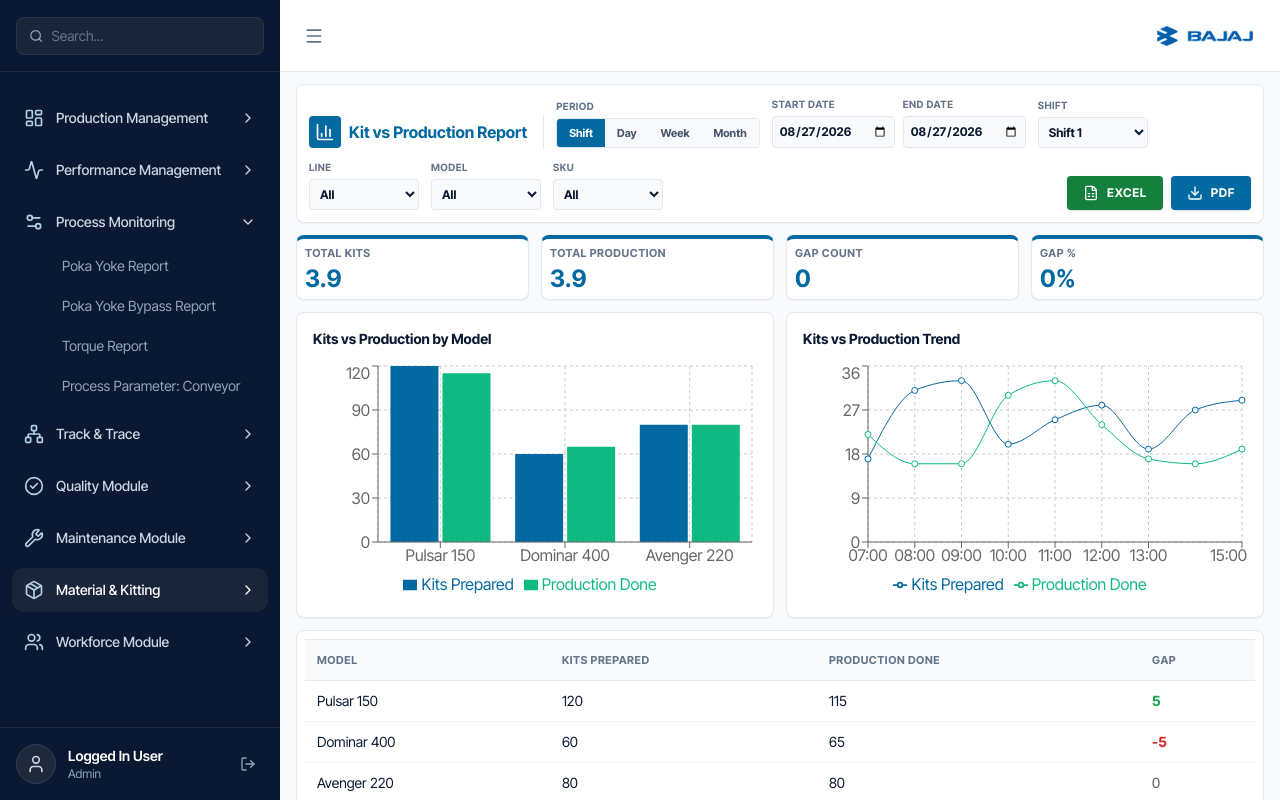
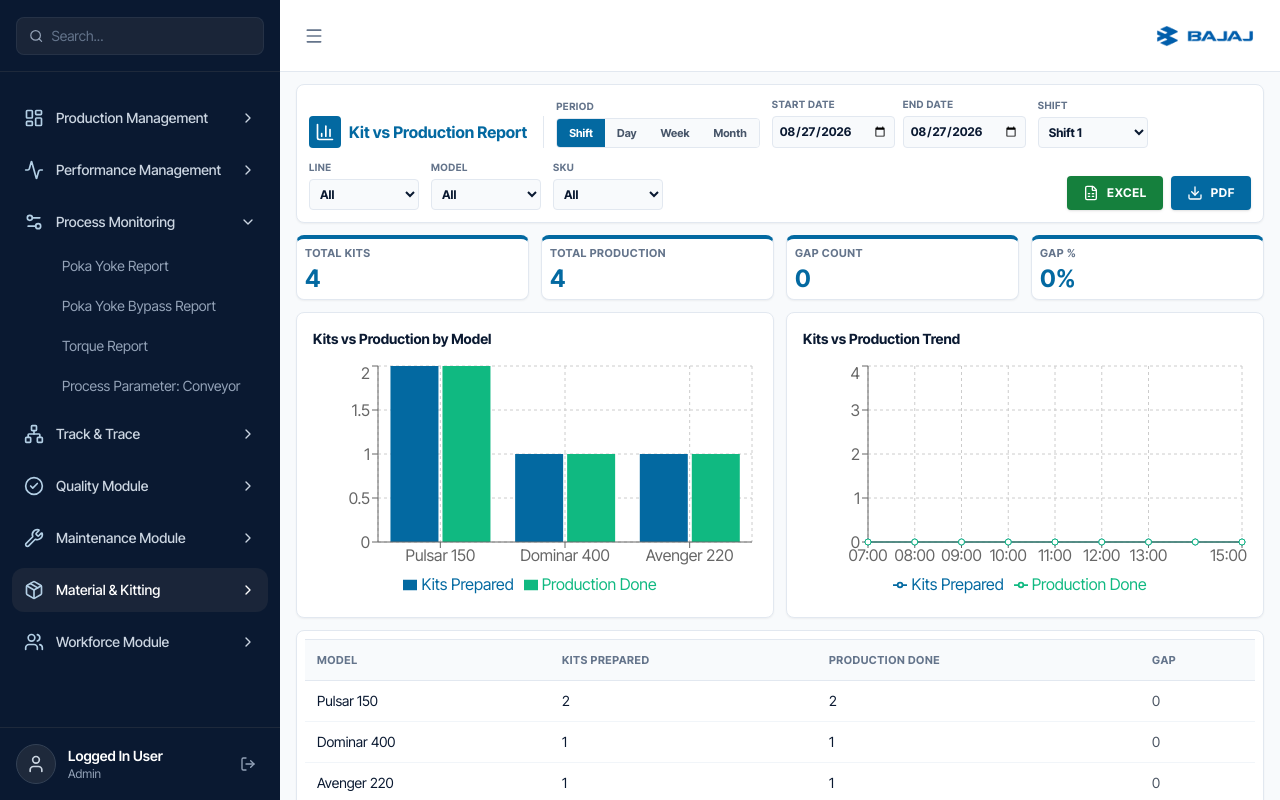
Before and after one commit to Saksham1244/BajajDashboard, a React (Vite) app in the folder client/: page /material/kit-production in a window 1280 px wide. Built offline with nearby package versions, Linux system fonts and the light colour scheme.

Commit message:
fix: dynamically scale kit vs production graphs and remove fraction errors

```diff
--- a/client/src/pages/Material/KitVsProductionReport.jsx
+++ b/client/src/pages/Material/KitVsProductionReport.jsx
@@ -22,25 +22,33 @@
     { type: 'dropdown', label: 'SKU', options: ['All', 'UG5', 'UG6'], value: sku, onChange: setSku },
   ];
 
+  const scale = period === 'Week' ? 0.25 : period === 'Day' ? 0.03 : period === 'Shift' ? 0.015 : 1;
+
   const chartData = [
-    { model: 'Pulsar 150', kits: 120, production: 115 },
-    { model: 'Dominar 400', kits: 60, production: 65 },
-    { model: 'Avenger 220', kits: 80, production: 80 },
-  ];
+    { model: 'Pulsar 150', kits: Math.round(120 * scale), production: Math.round(115 * scale) },
+    { model: 'Dominar 400', kits: Math.round(60 * scale), production: Math.round(65 * scale) },
+    { model: 'Avenger 220', kits: Math.round(80 * scale), production: Math.round(80 * scale) },
+  ].filter(d => model === 'All' || d.model === model);
+
+  const kpi = {
+    kits: chartData.reduce((acc, d) => acc + d.kits, 0),
+    production: chartData.reduce((acc, d) => acc + d.production, 0)
+  };
+  const gap = kpi.kits - kpi.production;
+  const gapPercent = kpi.kits > 0 ? Math.round((gap / kpi.kits) * 100) : 0;
 
   const trendData = useMemo(() => {
     return generateTimeLabels(period, shift).map(time => ({
       time,
-      kits: Math.floor(Math.random() * 20) + 15,
-      production: Math.floor(Math.random() * 20) + 14
+      kits: Math.floor(Math.random() * 20 * scale) + Math.round(15 * scale),
+      production: Math.floor(Math.random() * 20 * scale) + Math.round(14 * scale)
     }));
   }, [period, shift]);
 
-  const tableData = [
-    { model: 'Pulsar 150', kits: 120, production: 115, gap: 5 },
-    { model: 'Dominar 400', kits: 60, production: 65, gap: -5 },
-    { model: 'Avenger 220', kits: 80, production: 80, gap: 0 },
-  ];
+  const tableData = chartData.map(d => ({
+    ...d,
+    gap: d.kits - d.production
+  }));
 
   const columns = [
     { header: 'Model', accessor: 'model' },
@@ -57,10 +65,10 @@
   const exportToExcel = () => {
     exportToXLSX('KitVsProductionReport.xlsx', [
       { name: 'KPI', rows: [
-        ['Total Kits', '260'],
-        ['Total Production', '260'],
-        ['Gap Count', '0'],
-        ['Gap %', '0%']
+        ['Total Kits', kpi.kits],
+        ['Total Production', kpi.production],
+        ['Gap Count', gap],
+        ['Gap %', gapPercent + '%']
       ]},
       { name: 'Kit vs Production', rows: [
         ['Model', 'Kits Prepared', 'Production Done', 'Gap'],
@@ -71,14 +79,14 @@
 
   return (
     <div className="pb-4 max-w-[1600px] mx-auto px-1 flex flex-col gap-3 h-full">
-      <StandardFilterBar title="Kit vs Production Report" icon={BarChart3} onExcelClick={exportToExcel} filters={[...getBaseFilters(), ...customFilters]} />
+      <StandardFilterBar title="Kit vs Production Report" icon={BarChart3} period={period} onExcelClick={exportToExcel} filters={[...getBaseFilters(), ...customFilters]} />
 
       <div className="flex-1 flex flex-col gap-3">
         <div className="grid grid-cols-2 md:grid-cols-4 gap-3">
-          <StatCard period={typeof period !== "undefined" ? period : "Month"} autoScale title="Total Kits"  value="260" color="bg-blue-100" />
-          <StatCard period={typeof period !== "undefined" ? period : "Month"} autoScale title="Total Production"  value="260" color="bg-green-100" />
-          <StatCard period={typeof period !== "undefined" ? period : "Month"} autoScale title="Gap Count"  value="0" color="bg-orange-100" />
-          <StatCard period={typeof period !== "undefined" ? period : "Month"} autoScale title="Gap %"  value="0%" color="bg-purple-100" />
+          <StatCard period={typeof period !== "undefined" ? period : "Month"} title="Total Kits"  value={kpi.kits} />
+          <StatCard period={typeof period !== "undefined" ? period : "Month"} title="Total Production"  value={kpi.production} />
+          <StatCard period={typeof period !== "undefined" ? period : "Month"} title="Gap Count"  value={gap} />
+          <StatCard period={typeof period !== "undefined" ? period : "Month"} title="Gap %"  value={`${gapPercent}%`} />
         </div>
 
         <div className="grid grid-cols-1 md:grid-cols-2 gap-3">
```
